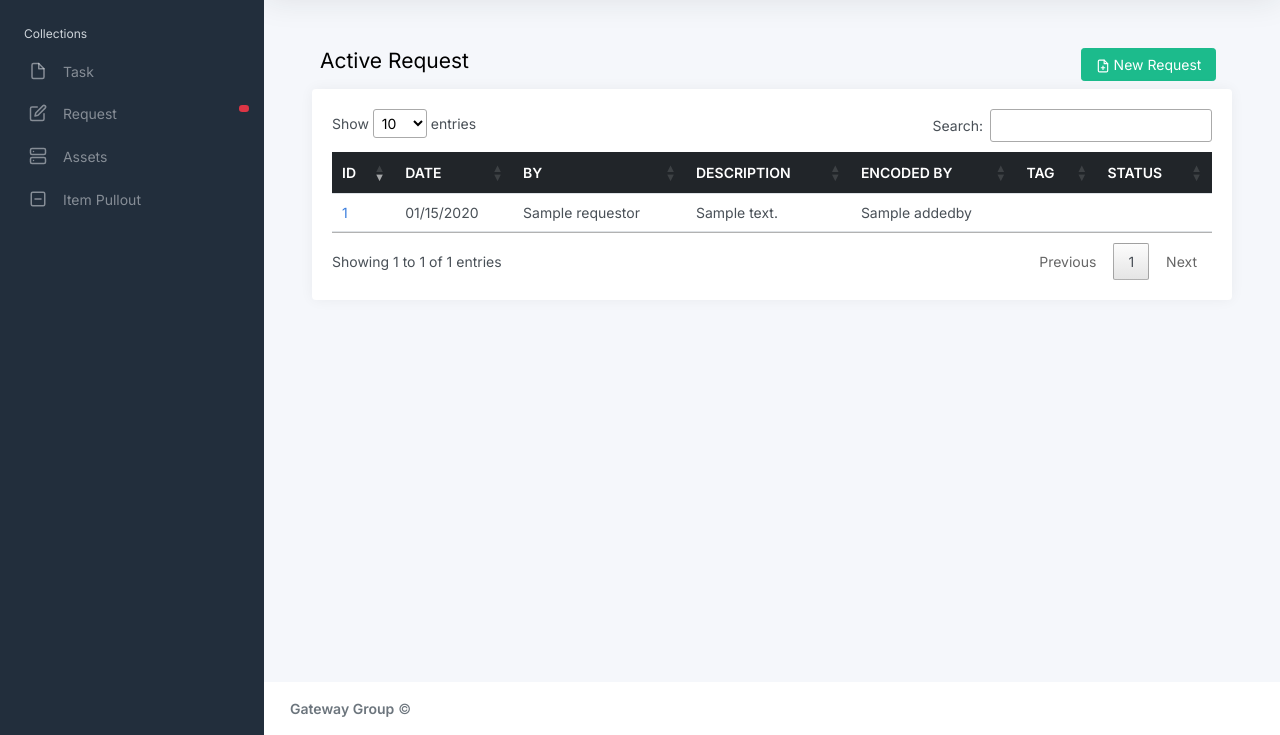
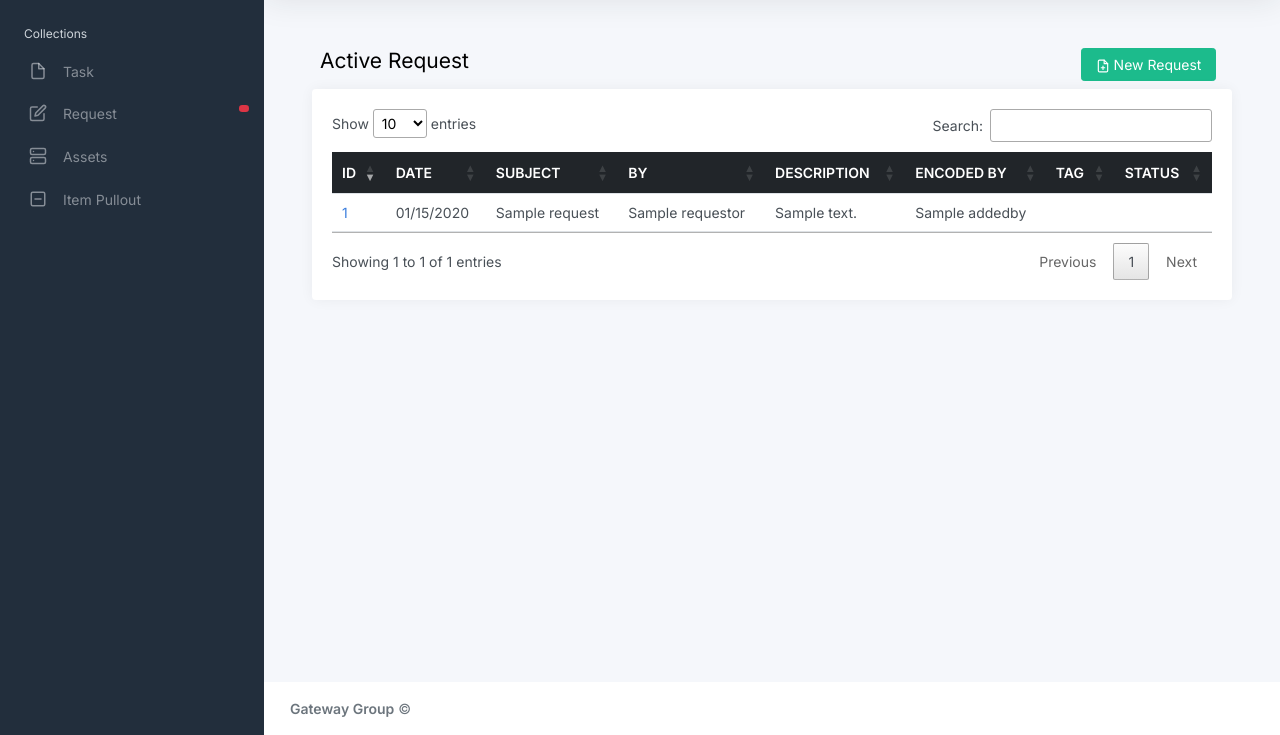
Before and after one commit to danavergonzado/gateway-itms2, a CodeIgniter 4 app: template app/Views/requests/index.php in a window 1280 px wide. Shown: the part 65-800 px from the top of the page. Run offline with PHP 8.4 and a stand-in for CodeIgniter, Linux system fonts and the light colour scheme; the template is opened without the code that fills it: most values are stand-ins (such as "Sample title", 1, 10 or a date in 2020); data that the repository does not hold is empty; some libraries are stand-ins or nearby versions.

Commit message:
Added Subject column in request list

```diff
--- a/app/Views/requests/index.php
+++ b/app/Views/requests/index.php
@@ -28,6 +28,7 @@
 					<thead class="bg-dark text-white">
 						<th>ID</th>
 						<th>DATE</th>
+						<th>SUBJECT</th>
 						<th>BY</th>
 						<th>DESCRIPTION</th>
 						<th>ENCODED BY</th>
@@ -40,6 +41,7 @@
 							<tr>
 								<td class=""><a href="<?=base_url('/view-request/'.$request->id);?>"><?=$request->id;?></a></td>
 								<td><?=date_format(date_create($request->request_date),"m/d/Y");?></td>
+								<td><?=$request->subject;?></td>
 								<td><?=$request->requestor;?></td>
 								<td><?=$request->description;?></td>
 								<td><?=$request->addedby;?></td>
```
